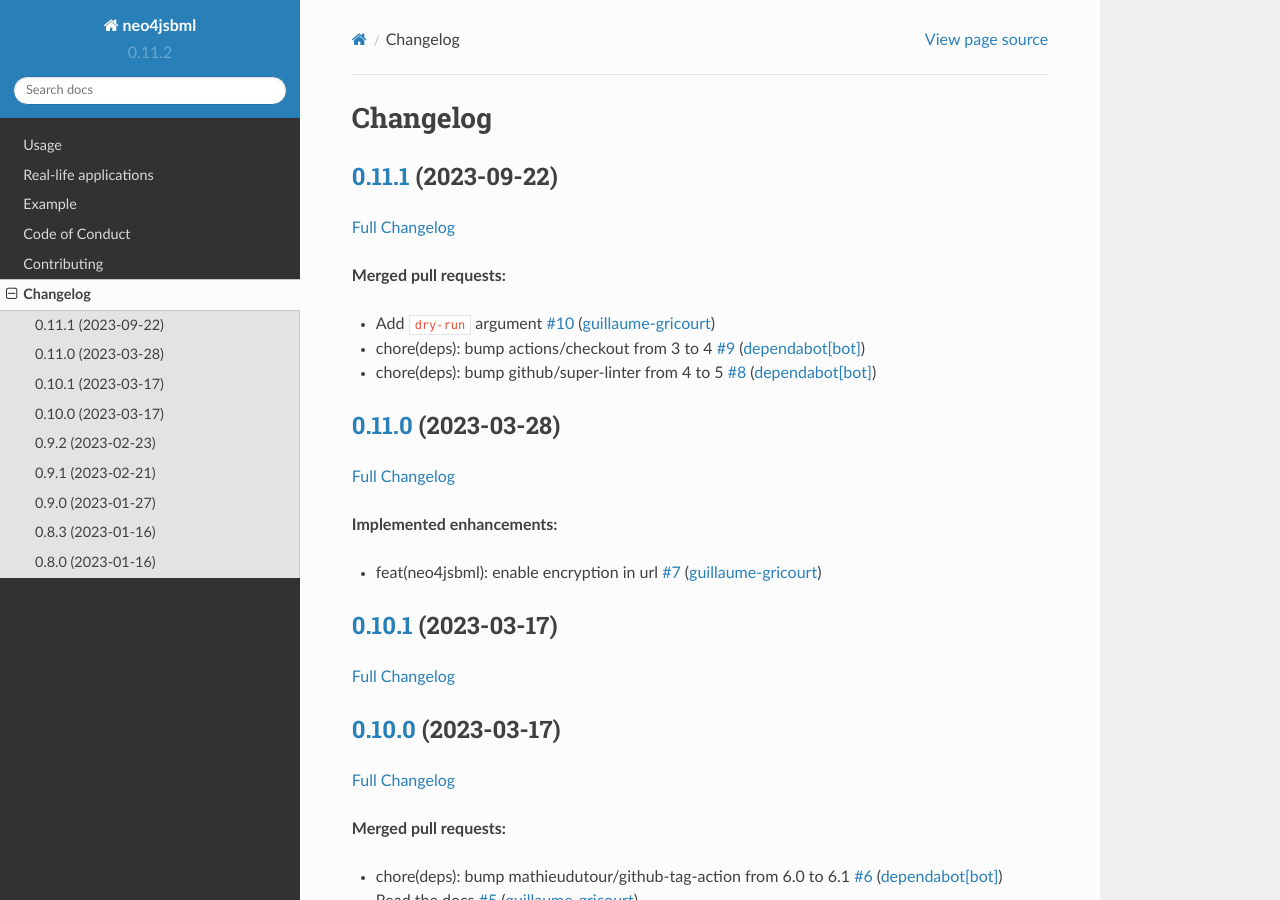
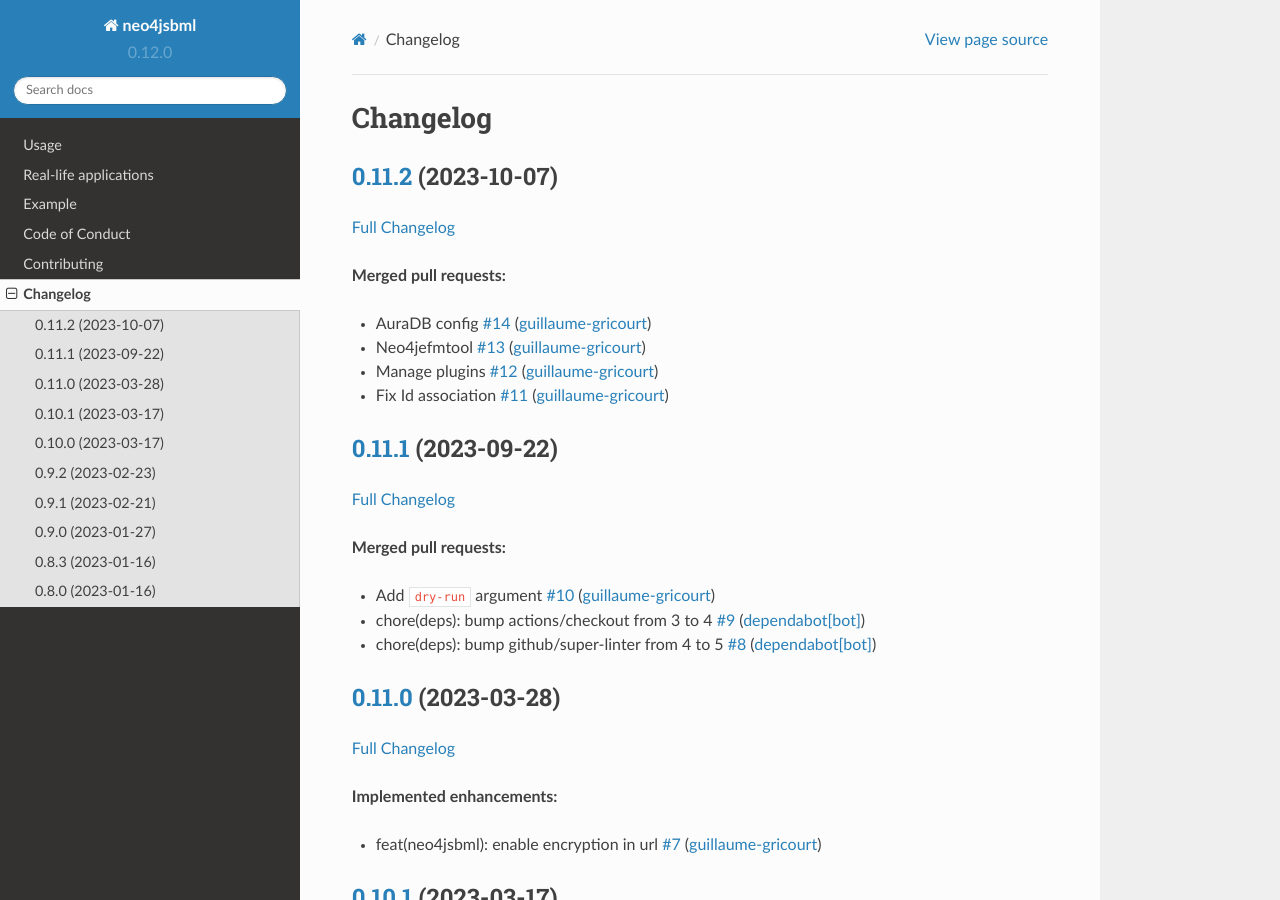
Before and after one commit to brsynth/neo4jsbml, a Sphinx documentation site: the page built from docs/changelog.rst, in a window 1280 px wide and 900 px high. Built offline with Sphinx 7.4.7 and the Read the Docs theme 2.0.0, drawn with Linux system fonts in a browser that asks for light colours.

Commit message:
doc(changelog): update

```diff
--- a/docs/CHANGELOG.data.rst
+++ b/docs/CHANGELOG.data.rst
@@ -1,5 +1,25 @@
 Changelog
 =========
+
+`0.11.2 <https://github.com/brsynth/neo4jsbml/tree/0.11.2>`__ (2023-10-07)
+--------------------------------------------------------------------------
+
+`Full
+Changelog <https://github.com/brsynth/neo4jsbml/compare/0.11.1...0.11.2>`__
+
+**Merged pull requests:**
+
+-  AuraDB config `#14 <https://github.com/brsynth/neo4jsbml/pull/14>`__
+   (`guillaume-gricourt <https://github.com/guillaume-gricourt>`__)
+-  Neo4jefmtool `#13 <https://github.com/brsynth/neo4jsbml/pull/13>`__
+   (`guillaume-gricourt <https://github.com/guillaume-gricourt>`__)
+-  Manage plugins `#12 <https://github.com/brsynth/neo4jsbml/pull/12>`__
+   (`guillaume-gricourt <https://github.com/guillaume-gricourt>`__)
+-  Fix Id association
+   `#11 <https://github.com/brsynth/neo4jsbml/pull/11>`__
+   (`guillaume-gricourt <https://github.com/guillaume-gricourt>`__)
+
+.. _section-1:
 
 `0.11.1 <https://github.com/brsynth/neo4jsbml/tree/0.11.1>`__ (2023-09-22)
 --------------------------------------------------------------------------
@@ -19,7 +39,7 @@
    `#8 <https://github.com/brsynth/neo4jsbml/pull/8>`__
    (`dependabot[bot] <https://github.com/apps/dependabot>`__)
 
-.. _section-1:
+.. _section-2:
 
 `0.11.0 <https://github.com/brsynth/neo4jsbml/tree/0.11.0>`__ (2023-03-28)
 --------------------------------------------------------------------------
--- a/src/neo4jsbml/_version.py
+++ b/src/neo4jsbml/_version.py
@@ -1,2 +1,2 @@
 __app_name__ = "neo4jsbml"
-__version__ = "0.11.2"
+__version__ = "0.12.0"
```
Also changed, not shown: other parts of docs/CHANGELOG.data.rst (+7 -7 lines), CHANGELOG.md (+11 -0 lines).
